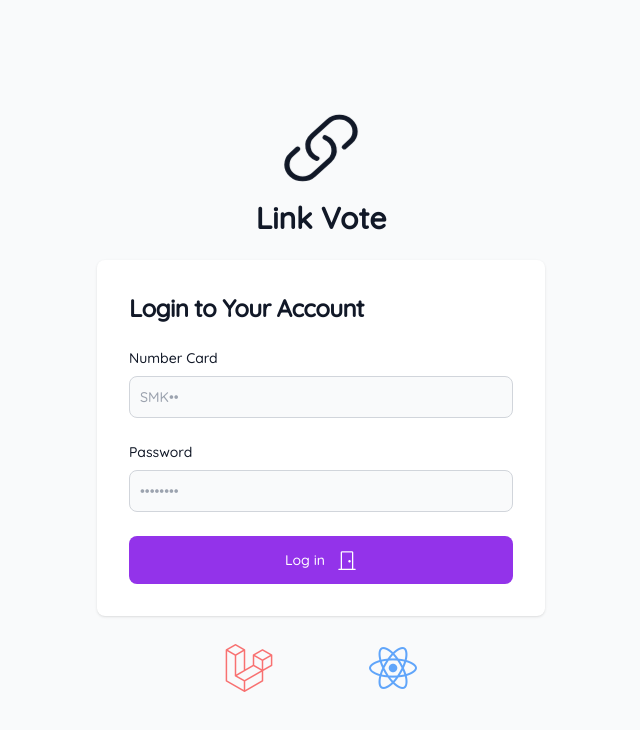
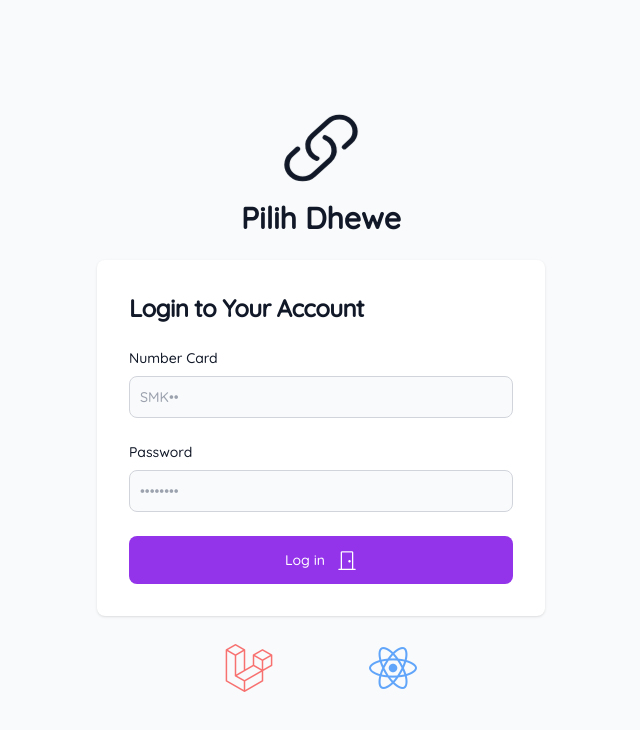
Before and after one commit to dendik-creation/pilihdhewe-apps-react, a React (Vite) app: page /login in a window 1280 px wide. Shown: the top 730 px of the page, without its empty margins (319-959 px from the left). Built offline with nearby package versions, Linux system fonts and the light colour scheme; no server answers.

Commit message:
Edit Login Page

```diff
--- a/src/pages/LoginPages.jsx
+++ b/src/pages/LoginPages.jsx
@@ -3,6 +3,7 @@ import React, { useEffect, useState } from "react";
 import { NavLink, useNavigate } from "react-router-dom";
 import { Transition } from "@headlessui/react";
 import { Login } from "../API/auth";
+import { APP_NAME } from "../utils/constant";
 export default function LoginPages() {
   const [credentials, setCredentials] = useState({
     number_card: "",
@@ -48,10 +49,10 @@ export default function LoginPages() {
             leaveTo="opacity-0 scale-50"
             className="flex flex-col items-center mb-6 text-2xl font-semibold text-gray-900 dark:text-white"
           >
-            <NavLink to={"/login"}>
+            <NavLink to={"https://pilihdhewe.my.id"} target="_blank">
               <LinkIcon className="w-20 h-20 mb-3 fa-bounce hover:drop-shadow-[0_0_10px_rgba(255,255,255,1)] hover:transition-all transition-all" />
             </NavLink>
-            <div className="text-3xl">Link Vote</div>
+            <div className="text-3xl">{APP_NAME}</div>
           </Transition>
 
           <Transition
```
